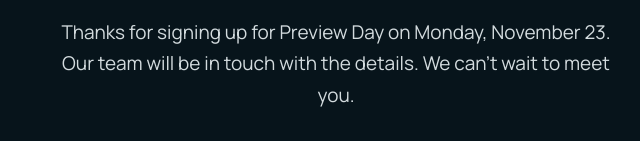
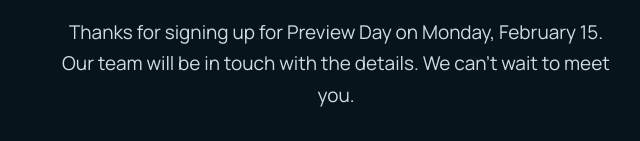
Before and after one commit to dreamers-creatives/bible-college-website, a plain HTML site: page thank-you/index.html in a window 1280 px wide. Shown: the part 410-551 px from the top of the page, 304-944 px from the left. Drawn offline with Linux system fonts and the light colour scheme; a web font is replaced by a local one.

Commit message:
Add files via upload

```diff
--- a/thank-you/index.html
+++ b/thank-you/index.html
@@ -62,7 +62,7 @@ footer a{color:#f8f3ee}
   <div class="box">
     <div class="eyebrow">YOU'RE REGISTERED</div>
     <h1>See you<br><span>soon</span></h1>
-    <p>Thanks for signing up for Preview Day on Monday, November 23. Our team will be in touch with the details. We can't wait to meet you.</p>
+    <p>Thanks for signing up for Preview Day on Monday, February 15. Our team will be in touch with the details. We can't wait to meet you.</p>
     <div class="btns">
       <a class="btn" href="https://dreamers.populiweb.com/router/admissions/onlineapplications/index?application_form=1" target="_blank" rel="noopener">START YOUR APPLICATION</a>
       <a class="btn alt" href="/">BACK TO HOME</a>
```
